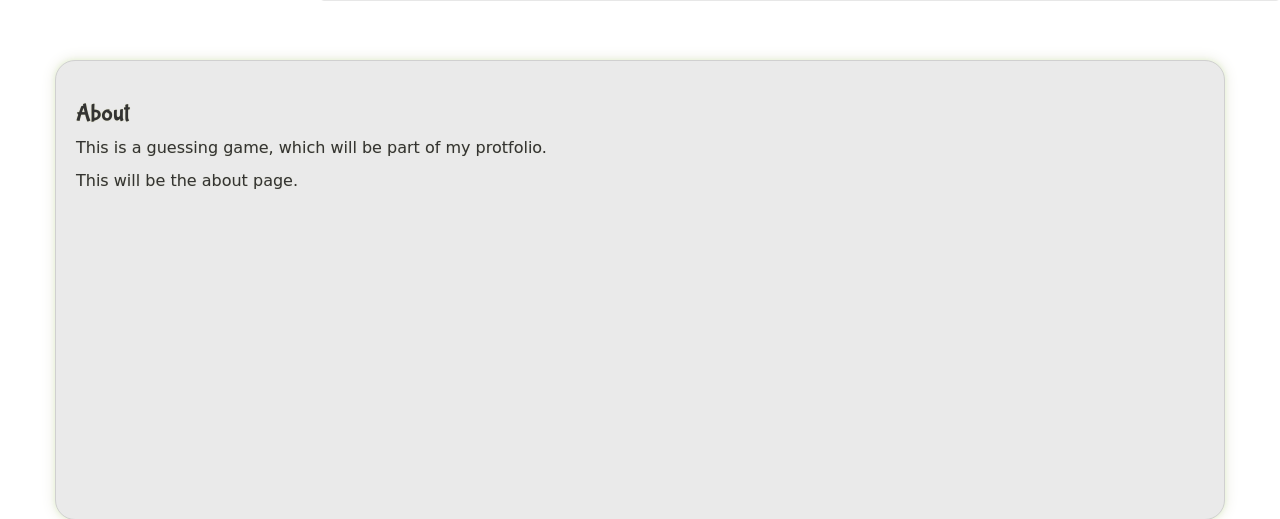
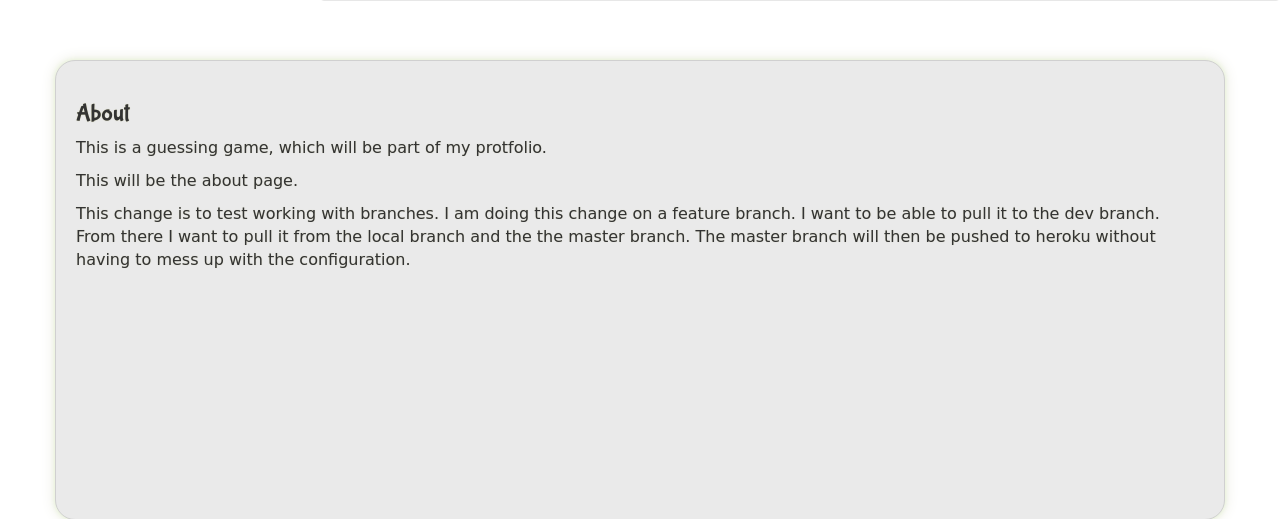
Before and after one commit to Code-Institute-Submissions/project-3, a Flask app: page /about in a window 1280 px wide. Shown: the part 271-790 px from the top of the page. Run offline with Flask 2, Linux system fonts and the light colour scheme; some libraries are stand-ins or nearby versions; some web fonts are replaced.

Commit message:
Test change to About.html

```diff
--- a/templates/about.html
+++ b/templates/about.html
@@ -5,6 +5,8 @@
             <h3>About</h3>
             <p>This is a guessing game, which will be part of my protfolio.</p>
             <p>This will be the about page.</p>
+
+            <p>This change is to test working with branches. I am doing this change on a feature branch. I want to be able to pull it to the dev branch. From there I want to pull it from the local branch and the the master branch. The master branch will then be pushed to heroku without having to mess up with the configuration.</p>
         </div>
     </div>
 {% endblock %}
```
